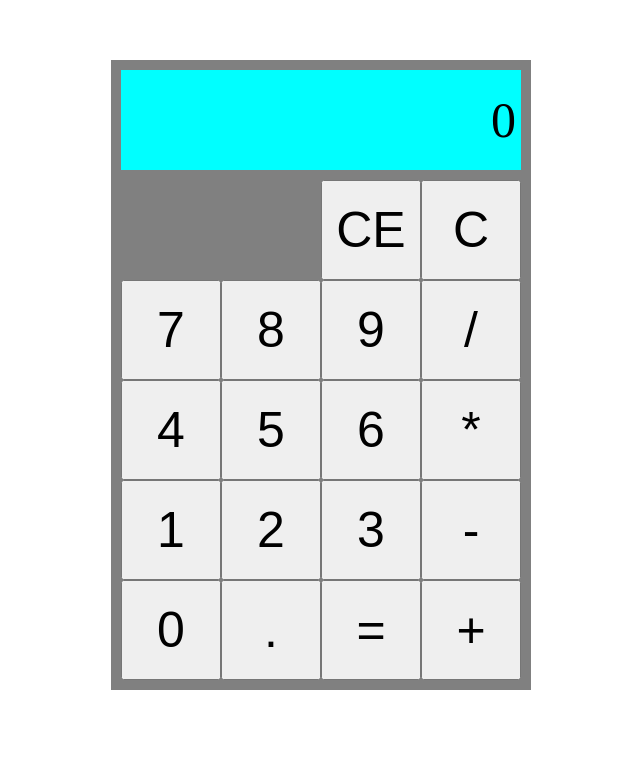
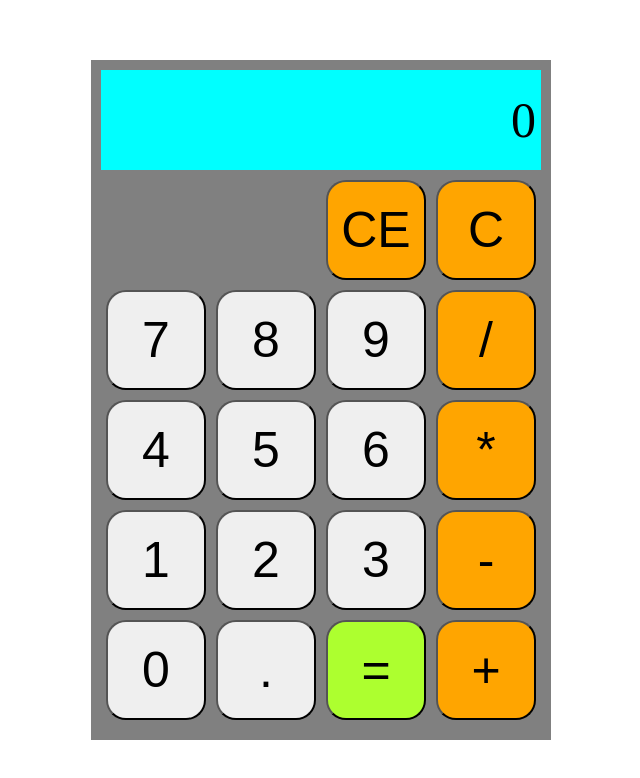
Before and after one commit to Karpt221/Calculator, a plain HTML site: page index.html in a window 1280 px wide. Shown: the part 260-1038 px from the top of the page, without its empty margins (319-959 px from the left). Drawn offline with Linux system fonts and the light colour scheme.

Commit message:
Add color to operator buttons and fix its listener

```diff
--- a/script.js
+++ b/script.js
@@ -50,7 +50,9 @@ document
    numberBtn.addEventListener("click",() =>{
     if(num2Entered){
         num2 = parseFloat(calculatorDisplay.textContent);
-        calculatorDisplay.textContent = operate(num1, num2, operator);
+        let result = operate(num1, num2, operator);
+        if(Number.isInteger(result)) calculatorDisplay.textContent = result;
+        else calculatorDisplay.textContent = result.toFixed(6);
         num2Entered = false;
     }
     num1 = parseFloat(calculatorDisplay.textContent);
--- a/styles.css
+++ b/styles.css
@@ -4,7 +4,7 @@ body{
 
 .calculator-container{
     background-color: gray;
-    width: 400px;
+    width: 440px;
     margin: 40vh auto;
     padding: 10px;
 }
@@ -31,4 +31,17 @@ body{
     width: 100px;
     height: 100px;
     display: block;
+    border-radius: 20px;
+    margin-bottom: 10px;
 }
+
+.col{
+    margin: 0 5px;
+}
+
+.operators, .clear-entrie, .clear-all{
+    background-color: orange;
+}
+.equal{
+    background-color: greenyellow;
+}
```
